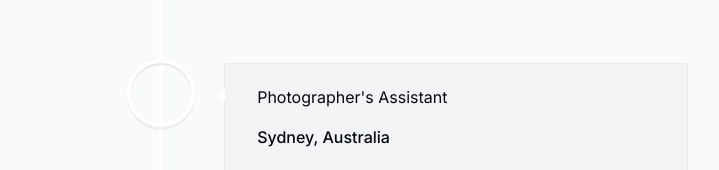
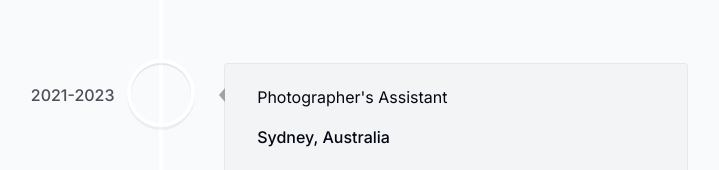
Before and after one commit to jordansbenjamin/portfolio_v2, a Next.js app: page / in a window 1280 px wide. Shown: the part 3229-3399 px from the top of the page, without its empty margins (479-1198 px from the left). Built offline with nearby package versions, Linux system fonts and the light colour scheme.

Commit message:
Updated experiencesData & cleaned up Experience component

```diff
--- a/src/app/lib/data.ts
+++ b/src/app/lib/data.ts
@@ -100,7 +100,7 @@ export const experiencesData = [
 		// and not a TSX file, we cant use JSX here, so we need the default React way to
 		// add components
 		icon: React.createElement(LuGraduationCap),
-		date: 2023,
+		date: "2023",
 	},
 	{
 		title: "Photographer's Assistant",
@@ -108,7 +108,7 @@ export const experiencesData = [
 		description:
 			"Worked mainly in the Australian fashion photography industry, working with premier fashion brands and renowned photographers.",
 		icon: React.createElement(CgWorkAlt),
-		date: 2023,
+		date: "2021-2023",
 	},
 	{
 		title: "Camera Assistant",
@@ -116,6 +116,6 @@ export const experiencesData = [
 		description:
 			"Worked as a freelance camera & lighting technician in diverse projects for platforms such as Netflix and Stan and brands such as Adobe, Virgin Airlines, and Tourism Australia.",
 		icon: React.createElement(FaReact),
-		date: 2023,
+		date: "2017-2022",
 	},
 ] as const;
--- a/src/components/Experience.tsx
+++ b/src/components/Experience.tsx
@@ -20,13 +20,17 @@ export default function Experience() {
 	);
 }
 
+// The type of the experiencesData object itself
 type ExperienceItemType = (typeof experiencesData)[number];
 
+// The type of the experience prop is of ExperienceItemType
 type ExperienceProp = {
 	experience: ExperienceItemType;
 };
 
 function ExperienceItem({ experience }: ExperienceProp) {
+	// Since there is an issue with rendering animation react-vertical-timeline
+	// Had to use observer API manually for each experience item when in view
 	const { ref, inView } = useInView({
 		triggerOnce: true,
 	});
@@ -41,7 +45,11 @@ function ExperienceItem({ experience }: ExperienceProp) {
 					border: "1px solid rgba(0,0,0,0.05)",
 					textAlign: "left",
 					padding: "1.3rem 2rem",
-				}}>
+				}}
+				contentArrowStyle={{
+					borderRight: "0.4rem solid #9ca3af"
+				}}
+				date={experience.date}>
 				<h3>{experience.title}</h3>
 				<p>{experience.location}</p>
 				<p>{experience.description}</p>
```
